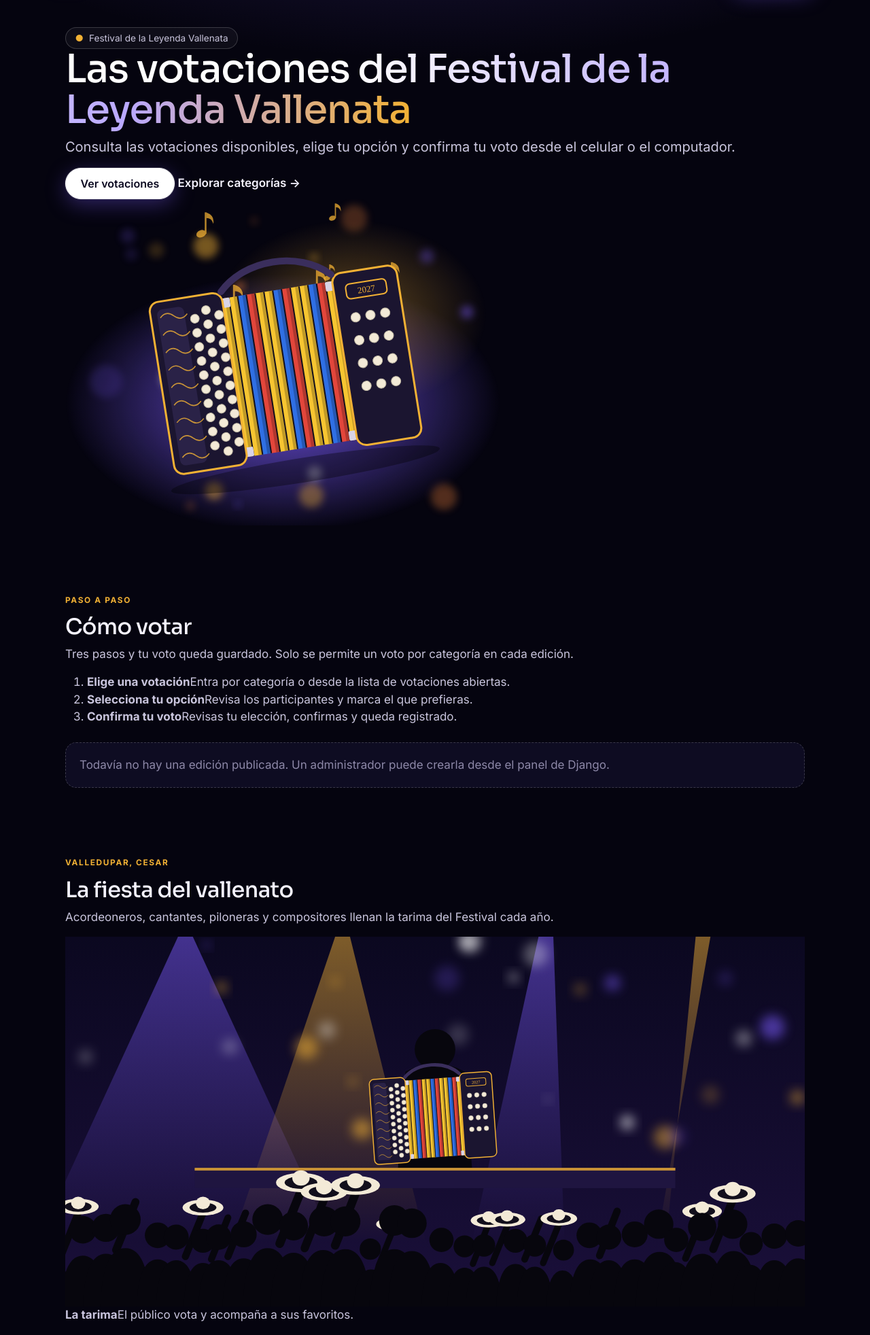
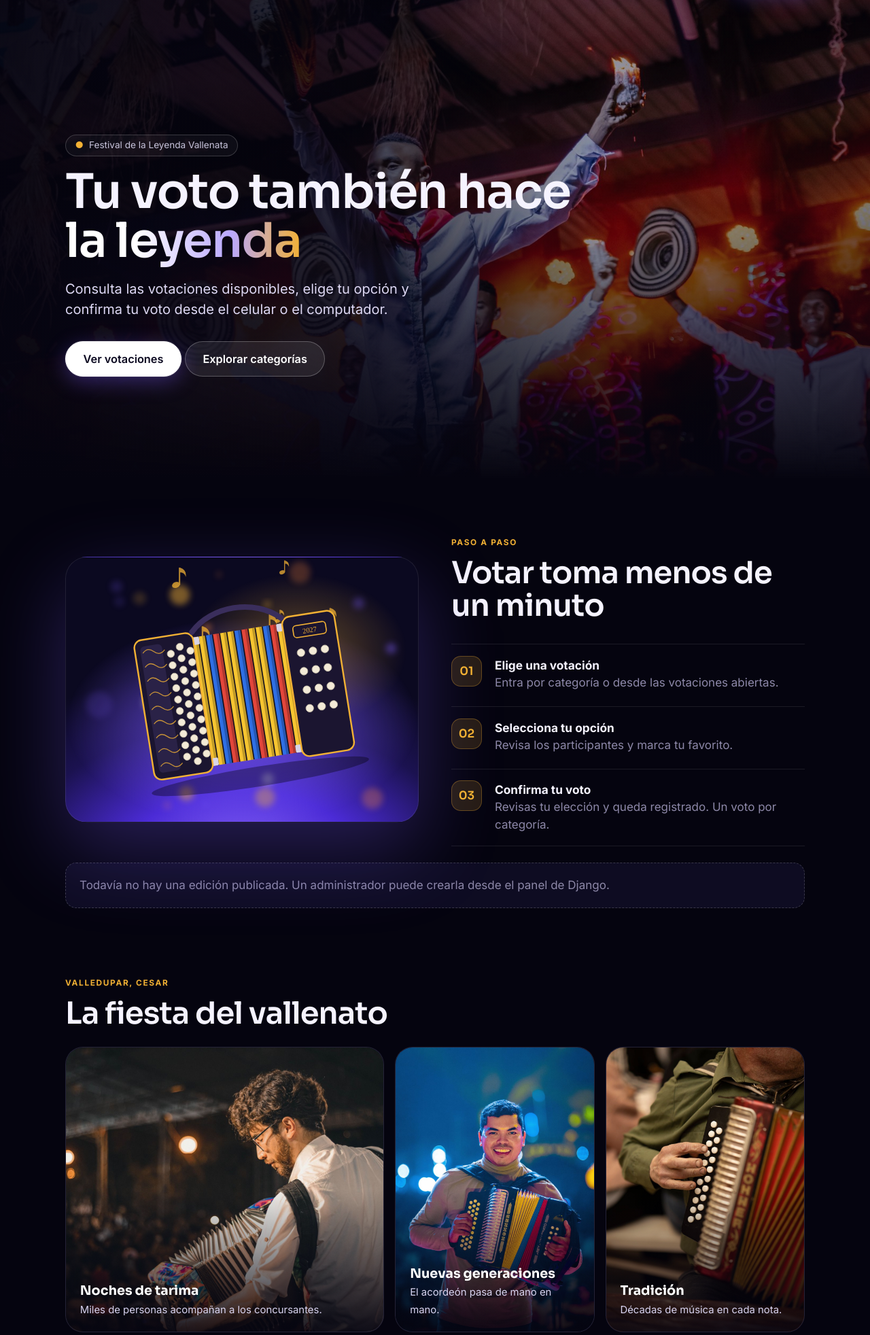
Before and after one commit to bsegura4-bit/Festival_Vallenato2027, a Django app: page / in a window 1280 px wide. Shown: the part 97-2061 px from the top of the page at 68% size. Run offline with Django 5.2, Linux system fonts and the light colour scheme; data that the repository does not hold is empty; some libraries are stand-ins or nearby versions.

Commit message:
Nuevo inicio con fotos del Festival

```diff
--- a/templates/festival/inicio.html
+++ b/templates/festival/inicio.html
@@ -2,43 +2,51 @@
 {% load static %}
 {% block titulo %}Inicio{% endblock %}
 {% block contenido %}
-<section class="portada">
- <span class="pildora rv"><b>●</b> {% if edicion %}{% if edicion.numero %}{{ edicion.numero }}.ª edición · {% endif %}{{ edicion.anio }} · {{ edicion.lugar }}{% else %}Festival de la Leyenda Vallenata{% endif %}</span>
- <h1 class="rv" style="--i:1"><span class="texto-degradado">Las votaciones del Festival de la Leyenda Vallenata</span></h1>
- <p class="lead rv" style="--i:2">{% if edicion.descripcion %}{{ edicion.descripcion }}{% else %}Consulta las votaciones disponibles, elige tu opción y confirma tu voto desde el celular o el computador.{% endif %}</p>
- <div class="hero-acciones rv" style="--i:3">
-  <a class="btn btn-primary" href="{% url 'festival:votaciones' %}">Ver votaciones</a>
-  <a class="enlace-flecha" href="{% url 'festival:categorias' %}">Explorar categorías <span aria-hidden="true">→</span></a>
+<section class="portada-foto" style="--foto: url('{% static 'img/fotos/tarima-piloneras.jpg' %}')">
+ <div class="portada-foto__fondo" aria-hidden="true"></div>
+ <div class="portada-foto__contenido">
+  <span class="pildora rv"><b>●</b> {% if edicion %}{% if edicion.numero %}{{ edicion.numero }}.ª edición · {% endif %}{{ edicion.anio }} · {{ edicion.lugar }}{% else %}Festival de la Leyenda Vallenata{% endif %}</span>
+  <h1 class="rv" style="--i:1">Tu voto también hace <span class="texto-degradado">la leyenda</span></h1>
+  <p class="lead rv" style="--i:2">{% if edicion.descripcion %}{{ edicion.descripcion }}{% else %}Consulta las votaciones disponibles, elige tu opción y confirma tu voto desde el celular o el computador.{% endif %}</p>
+  <div class="hero-acciones rv" style="--i:3">
+   <a class="btn btn-primary btn-lg" href="{% url 'festival:votaciones' %}">Ver votaciones</a>
+   <a class="btn btn-vidrio btn-lg" href="{% url 'festival:categorias' %}">Explorar categorías</a>
+  </div>
  </div>
- <div class="escenario rv" style="--i:4">
-  <img src="{% static 'img/heroe-acordeon.svg' %}" alt="Ilustración de un acordeón vallenato con luces de tarima" width="640" height="480">
+ {% if edicion %}
+ <div class="cifras rv" style="--i:4" aria-label="Resumen de la edición">
+  <div><span class="num" data-contar="{{ total_categorias }}">{{ total_categorias }}</span><small>Categorías</small></div>
+  <div><span class="num" data-contar="{{ total_votaciones }}">{{ total_votaciones }}</span><small>Votaciones publicadas</small></div>
+  <div><span class="num" data-contar="{{ total_abiertas }}">{{ total_abiertas }}</span><small>Abiertas ahora</small></div>
+  <div><span>{% if edicion.fecha_inicio %}{{ edicion.fecha_inicio|date:"j M" }}{% if edicion.fecha_fin %} – {{ edicion.fecha_fin|date:"j M" }}{% endif %}{% else %}Por definir{% endif %}</span><small>{{ edicion.lugar }}</small></div>
+ </div>
+ {% endif %}
+</section>
+
+<section class="pasos-bloque revelar" aria-labelledby="como">
+ <div class="pasos-bloque__arte">
+  <img src="{% static 'img/heroe-acordeon.svg' %}" alt="Ilustración de un acordeón vallenato" width="640" height="480">
+ </div>
+ <div>
+  <p class="eyebrow">Paso a paso</p>
+  <h2 id="como" class="titulo-seccion">Votar toma menos de un minuto</h2>
+  <ol class="pasos-lista">
+   <li><strong>Elige una votación</strong><span>Entra por categoría o desde las votaciones abiertas.</span></li>
+   <li><strong>Selecciona tu opción</strong><span>Revisa los participantes y marca tu favorito.</span></li>
+   <li><strong>Confirma tu voto</strong><span>Revisas tu elección y queda registrado. Un voto por categoría.</span></li>
+  </ol>
  </div>
 </section>
 
 {% if edicion %}
-<div class="estadisticas rv" style="--i:5" aria-label="Resumen de la edición">
- <div class="estad"><span class="valor num">{{ total_categorias }}</span><span class="et">Categorías</span></div>
- <div class="estad"><span class="valor num">{{ total_votaciones }}</span><span class="et">Votaciones publicadas</span></div>
- <div class="estad"><span class="valor num">{{ total_abiertas }}</span><span class="et">Abiertas ahora</span></div>
- <div class="estad"><span class="valor">{{ edicion.lugar }}</span><span class="et">{% if edicion.fecha_inicio %}{{ edicion.fecha_inicio|date:"j M" }}{% if edicion.fecha_fin %} – {{ edicion.fecha_fin|date:"j M Y" }}{% endif %}{% else %}Fechas por definir{% endif %}</span></div>
-</div>
-{% endif %}
-
-<section class="seccion" aria-labelledby="como">
- <div class="seccion-titulo"><p class="eyebrow">Paso a paso</p><h2 id="como">Cómo votar</h2><p>Tres pasos y tu voto queda guardado. Solo se permite un voto por categoría en cada edición.</p></div>
- <ol class="pasos">
-  <li><strong>Elige una votación</strong><span>Entra por categoría o desde la lista de votaciones abiertas.</span></li>
-  <li><strong>Selecciona tu opción</strong><span>Revisa los participantes y marca el que prefieras.</span></li>
-  <li><strong>Confirma tu voto</strong><span>Revisas tu elección, confirmas y queda registrado.</span></li>
- </ol>
-</section>
-
-{% if edicion %}
-<section class="seccion">
- <div class="seccion-titulo"><p class="eyebrow">{{ edicion.anio }}</p><h2>Vota por tus favoritos</h2><p>Las votaciones y categorías se actualizan desde la administración del Festival.</p></div>
+<section class="seccion revelar" aria-labelledby="t-abiertas">
+ <div class="encabezado mb-4">
+  <div><p class="eyebrow">Edición {{ edicion.anio }}</p><h2 id="t-abiertas" class="titulo-seccion m-0">Vota por tus favoritos</h2></div>
+  <a class="enlace-flecha" href="{% url 'festival:votaciones' %}">Todas las votaciones <span aria-hidden="true">→</span></a>
+ </div>
  <div class="dos-columnas">
-  <section aria-labelledby="t-abiertas">
-   <h3 id="t-abiertas">Votaciones abiertas</h3>
+  <section aria-labelledby="t-ab">
+   <h3 id="t-ab" class="subtitulo">Votaciones abiertas</h3>
    {% if abiertas %}
    <ul class="filas mt-3">
     {% for v in abiertas %}
@@ -48,7 +56,7 @@
    {% else %}<p class="vacio">No hay votaciones abiertas en este momento.</p>{% endif %}
   </section>
   <section aria-labelledby="t-cat">
-   <h3 id="t-cat">Categorías</h3>
+   <h3 id="t-cat" class="subtitulo">Categorías</h3>
    <ul class="filas mt-3">
     {% for c in categorias %}
     <li><a class="fila" href="{{ c.get_absolute_url }}"><span class="indice num" aria-hidden="true">{{ forloop.counter|stringformat:"02d" }}</span><span><span class="titulo">{{ c.nombre }}</span><span class="meta">{{ c.total_votaciones }}&nbsp;votaci{{ c.total_votaciones|pluralize:"ón,ones" }}</span></span><span class="flecha" aria-hidden="true">→</span></a></li>
@@ -62,30 +70,23 @@
 <p class="vacio mt-4">Todavía no hay una edición publicada. Un administrador puede crearla desde el panel de Django.</p>
 {% endif %}
 
-<section class="seccion" aria-labelledby="t-festival">
- <div class="seccion-titulo"><p class="eyebrow">Valledupar, Cesar</p><h2 id="t-festival">La fiesta del vallenato</h2><p>Acordeoneros, cantantes, piloneras y compositores llenan la tarima del Festival cada año.</p></div>
- <div class="galeria">
-  <figure class="cuadro m-0"><img src="{% static 'img/tarima-publico.svg' %}" alt="Ilustración de la tarima del Festival con público levantando sombreros vueltiaos"><figcaption class="rotulo"><strong>La tarima</strong><span>El público vota y acompaña a sus favoritos.</span></figcaption></figure>
-  <figure class="cuadro m-0"><img src="{% static 'img/sombrero-vueltiao.svg' %}" alt="Ilustración de un sombrero vueltiao"><figcaption class="rotulo"><strong>El sombrero vueltiao</strong><span>Símbolo cultural del Caribe colombiano.</span></figcaption></figure>
+<section class="seccion revelar" aria-labelledby="t-fiesta">
+ <div class="encabezado mb-4">
+  <div><p class="eyebrow">Valledupar, Cesar</p><h2 id="t-fiesta" class="titulo-seccion m-0">La fiesta del vallenato</h2></div>
  </div>
- <div class="instrumentos mt-3">
-  <div class="instrumento"><img src="{% static 'img/icono-acordeon.svg' %}" alt=""><strong>Acordeón</strong><span>Lleva la melodía del vallenato.</span></div>
-  <div class="instrumento"><img src="{% static 'img/icono-caja.svg' %}" alt=""><strong>Caja vallenata</strong><span>Tambor pequeño que marca el ritmo.</span></div>
-  <div class="instrumento"><img src="{% static 'img/icono-guacharaca.svg' %}" alt=""><strong>Guacharaca</strong><span>Caña acanalada que se raspa con un trinche.</span></div>
+ <div class="mosaico">
+  <figure class="mosaico__item mosaico__item--ancho"><img src="{% static 'img/fotos/acordeonero-publico.jpg' %}" alt="Acordeonero tocando frente al público en una noche del Festival"><figcaption><strong>Noches de tarima</strong><span>Miles de personas acompañan a los concursantes.</span></figcaption></figure>
+  <figure class="mosaico__item"><img src="{% static 'img/fotos/acordeonero-sonrisa.jpg' %}" alt="Joven acordeonero sonriendo con un acordeón de colores"><figcaption><strong>Nuevas generaciones</strong><span>El acordeón pasa de mano en mano.</span></figcaption></figure>
+  <figure class="mosaico__item"><img src="{% static 'img/fotos/manos-acordeon.jpg' %}" alt="Manos de un acordeonero sobre los botones del acordeón"><figcaption><strong>Tradición</strong><span>Décadas de música en cada nota.</span></figcaption></figure>
  </div>
 </section>
 
-<section class="llamado" aria-labelledby="t-llamado">
- <img src="{% static 'img/terraza-atardecer.svg' %}" alt="">
- <div class="contenido">
+<section class="cierre-foto revelar" style="--foto: url('{% static 'img/fotos/terraza-sombrero.jpg' %}')" aria-labelledby="t-cierre">
+ <div class="cierre-foto__contenido">
   <p class="eyebrow">Tu voto cuenta</p>
-  <h2 id="t-llamado">Elige a tu leyenda</h2>
+  <h2 id="t-cierre" class="titulo-seccion">Elige a tu leyenda</h2>
   <p>{% if user.is_authenticated %}Revisa las categorías en las que todavía puedes participar.{% else %}Crea tu cuenta en un minuto y vota una vez en cada categoría.{% endif %}</p>
-  {% if user.is_authenticated %}<a class="btn btn-primary" href="{% url 'festival:mis_votos' %}">Ver mis votos</a>{% else %}<a class="btn btn-primary" href="{% url 'cuentas:registro' %}">Crear cuenta</a>{% endif %}
+  {% if user.is_authenticated %}<a class="btn btn-primary btn-lg" href="{% url 'festival:mis_votos' %}">Ver mis votos</a>{% else %}<a class="btn btn-primary btn-lg" href="{% url 'cuentas:registro' %}">Crear cuenta</a> <a class="btn btn-vidrio btn-lg ms-2" href="{% url 'cuentas:login' %}">Iniciar sesión</a>{% endif %}
  </div>
 </section>
-
-{% if not user.is_authenticated %}
-<p class="nota-registro">¿Ya tienes cuenta? <a href="{% url 'cuentas:login' %}">Inicia sesión</a> o <a href="{% url 'cuentas:registro' %}">crea una cuenta</a>.</p>
-{% endif %}
 {% endblock %}
```
